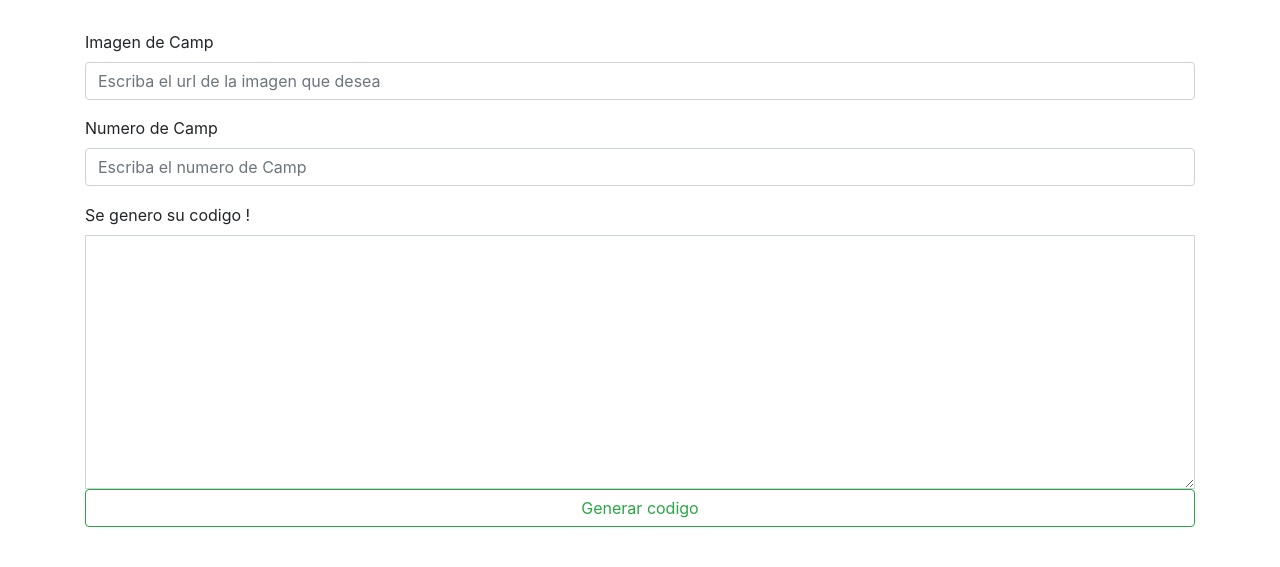
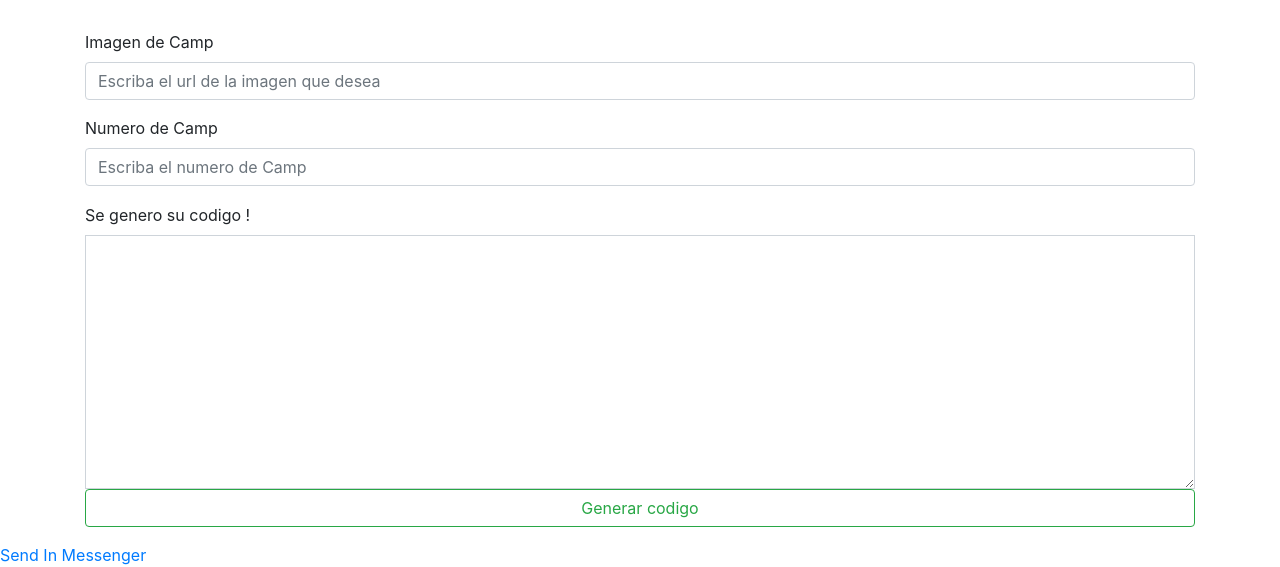
Before and after one commit to andresmontcast/sinergiaApp, a plain HTML site: page index.html in a window 1280 px wide. Shown: the part 362-929 px from the top of the page. Before the commit the page ends 905 px from the top, so only its background shows below. Drawn offline with nearby package versions, Linux system fonts and the light colour scheme.

Commit message:
Update index.html

```diff
--- a/index.html
+++ b/index.html
@@ -83,6 +83,8 @@
             </div>
         </div>
     </div>
+
+	<a href=”fb-messenger://share/?link= https://www.youtube.com/results?search_query=share+messenger+html+”>Send In Messenger</a>
 </body>
 </html>
 <script>
```
